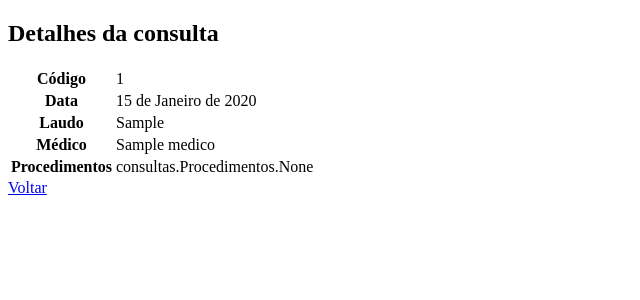
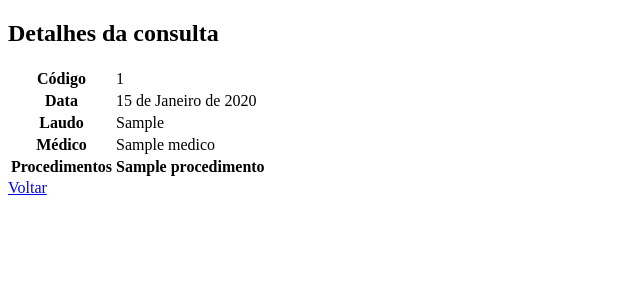
Before and after one commit to danton2000/projeto-clinica, a Django app: page /consultas/consultas/detalhes/1 in a window 1280 px wide. Shown: the top 300 px of the page, without its empty margins (0-640 px from the left). Run offline with Django 4.2, Linux system fonts and the light colour scheme; tables that the repository leaves empty hold one stand-in row (values such as "Sample post"); parts of the project's set-up code (start-up, migrations or seed data) failed here and were passed over.

Commit message:
Cadastro de consultas e detalhes finalizada :)

```diff
--- a/consultas/templates/consulta_detalhes.html
+++ b/consultas/templates/consulta_detalhes.html
@@ -29,7 +29,13 @@
             </tr>
             <tr>
                 <th>Procedimentos</th>
-                <td>{{consulta.procedimentos}}</td>
+
+                <td>
+                    {% for procedimento in procedimentos %}
+                    <strong>{{procedimento.nome}}</strong>
+                    {% endfor %}
+                </td>
+
             </tr>
         </table>
 
--- a/consultas/views.py
+++ b/consultas/views.py
@@ -177,7 +177,12 @@ def consulta_detalhes(request, codigo_consulta):
 
     consulta = Consultas.objects.get(codigo=codigo_consulta)
 
-    contexto = {'consulta': consulta}
+    procedimentos = consulta.procedimentos.all()
+
+    contexto = {
+        'consulta': consulta,
+        'procedimentos': procedimentos
+    }
 
     return render(request, 'consulta_detalhes.html', contexto)
 
@@ -205,20 +210,26 @@ def consulta_cadastro(request):
 
         laudo = request.POST['laudo']
 
+        consulta = Consultas(
+            data=data,
+            medico=medico_obj,
+            laudo=laudo
+        )
+
+        consulta.save()
+
         # lista de procedimentos
         procedimentos_selecionados = request.POST.getlist('procedimentos')
 
         print(procedimentos_selecionados)
 
         for procedimento in procedimentos_selecionados:
-
+            #pegando os obj de cada procedimento
             procedimento_obj = Procedimentos.objects.get(codigo=procedimento)
 
-            consulta = Consultas(
-                data=data,
-                medico=medico_obj,
-                laudo=laudo,
-                procedimentos=procedimento_obj
+            #fazendo a vinculação com os procedimentos e a consulta que já foi criada anteriormente
+            consulta.procedimentos.add(
+                procedimento_obj
             )
 
             consulta.save()
```
